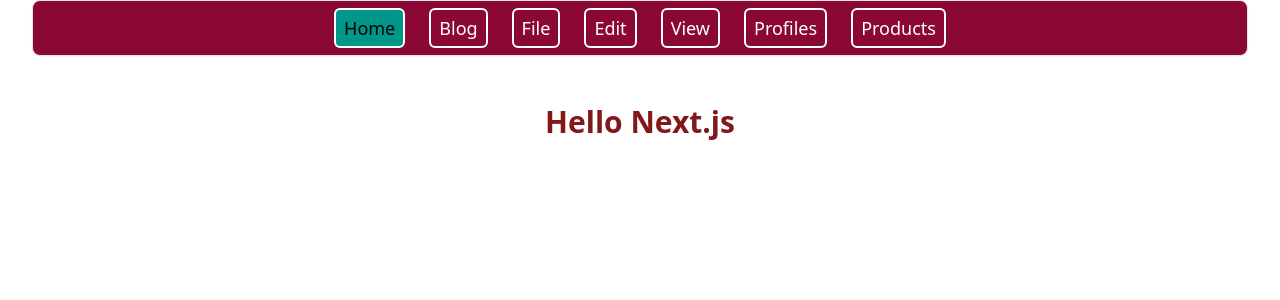
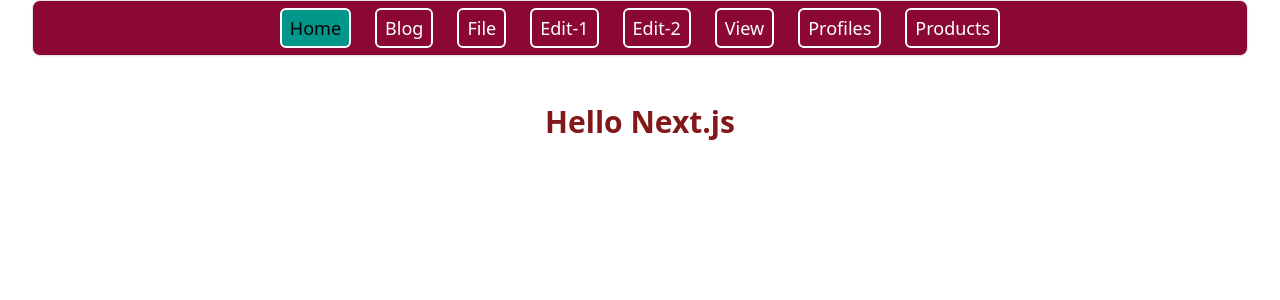
Before and after one commit to Sabbir-75/mind, a Next.js app: page / in a window 1280 px wide. Shown: the top 300 px of the page. Built offline with nearby package versions, Linux system fonts and the light colour scheme.

Commit message:
params and searchparams implementation complete and learn

```diff
--- /dev/null
+++ b/src/app/(marketing)/Edit/[EditId]/page.tsx
@@ -0,0 +1,21 @@
+import Link from 'next/link';
+import React, { use } from 'react';
+
+const NewsArticle = ({ params, searchParams }:
+    {
+        params: Promise<{ EditId: string }>;
+        searchParams: Promise<{ lan: string }>
+    }) => {
+    const { EditId } = use(params)
+    const { lan } = use(searchParams)
+    return (
+        <div className='flex flex-col gap-2.5 mt-10 items-center'>
+            <h1 className='text-3xl font-bold text-red-500'>Article Id: {EditId}</h1>
+            <h1 className='text-lg font-bold text-blue-950'>Reading Id: {lan}</h1>
+            <Link className='border-2 border-fuchsia-600 w-20 flex justify-center items-center rounded-lg hover:bg-fuchsia-600 hover:text-white duration-200' href={`/Edit/${EditId}?lan=En`}>English</Link>
+            <Link className='border-2 border-fuchsia-600 w-20 flex justify-center items-center rounded-lg hover:bg-fuchsia-600 hover:text-white duration-200' href={`/Edit/${EditId}?lan=FF`}>France</Link>
+        </div>
+    );
+};
+
+export default NewsArticle;
--- a/src/app/(marketing)/Edit/page.tsx
+++ /dev/null
@@ -1,11 +0,0 @@
-import React from 'react';
-
-const page = () => {
-    return (
-        <div>
-            <h1>Edit</h1>
-        </div>
-    );
-};
-
-export default page;
--- a/src/components/common/Navbar/Navbar.tsx
+++ b/src/components/common/Navbar/Navbar.tsx
@@ -17,8 +17,12 @@
         path: "/File"
     },
     {
-        name: "Edit",
-        path: "/Edit"
+        name: "Edit-1",
+        path: "/Edit/breaking-news-1111?lan=En"
+    },
+    {
+        name: "Edit-2",
+        path: "/Edit/breaking-news-0000?lan=Fr"
     },
     {
         name: "View",
```
